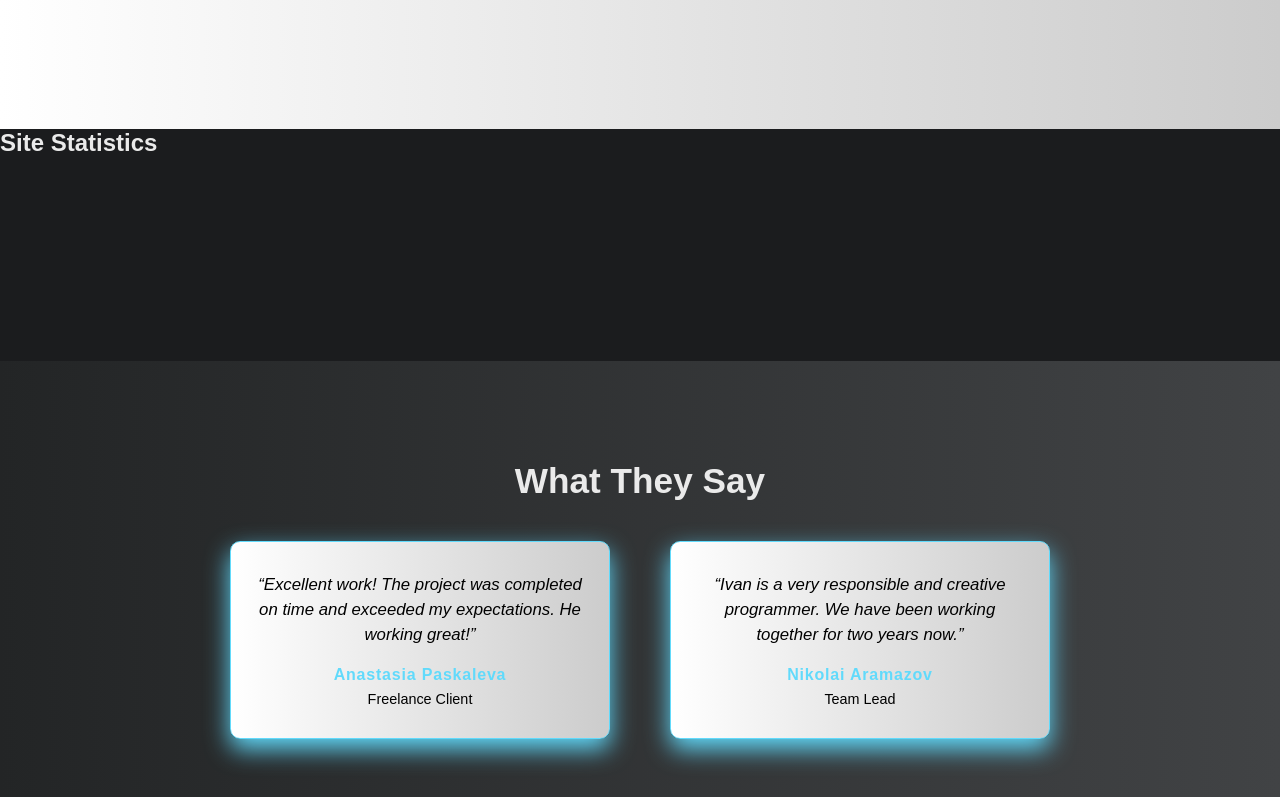
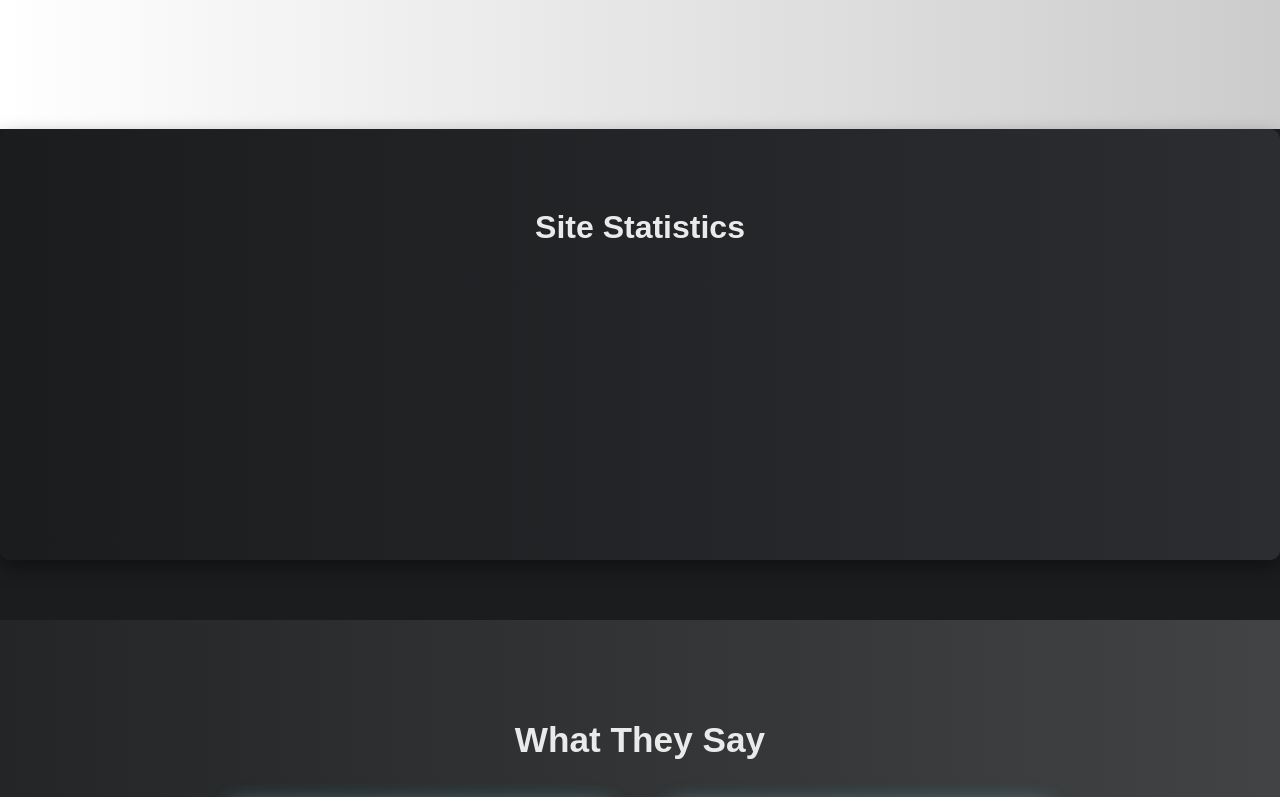
Before and after one commit to IvannIvannov/Portfolio, a website: page public/index.html in a window 1280 px wide. Shown: the part 1240-2037 px from the top of the page. Drawn offline with nearby package versions, Linux system fonts and the light colour scheme; no server answers.

```diff
--- a/public/home/home.css
+++ b/public/home/home.css
@@ -225,6 +225,21 @@
 .reveal.visible {
   opacity: 1;
   transform: translateY(0);
+}
+
+.dashboard {
+    padding: 80px 20px;
+    text-align: center;
+    background: linear-gradient(to right, #1b1c1e, #2c2d30);
+    color: #eaeaea;
+    margin-bottom: 60px;
+    border-radius: 10px;
+    box-shadow: 0 8px 20px rgba(0,0,0,0.4);
+}
+
+.dashboard h2 {
+    margin-bottom: 30px;
+    font-size: 2rem;
 }
 
 
```
